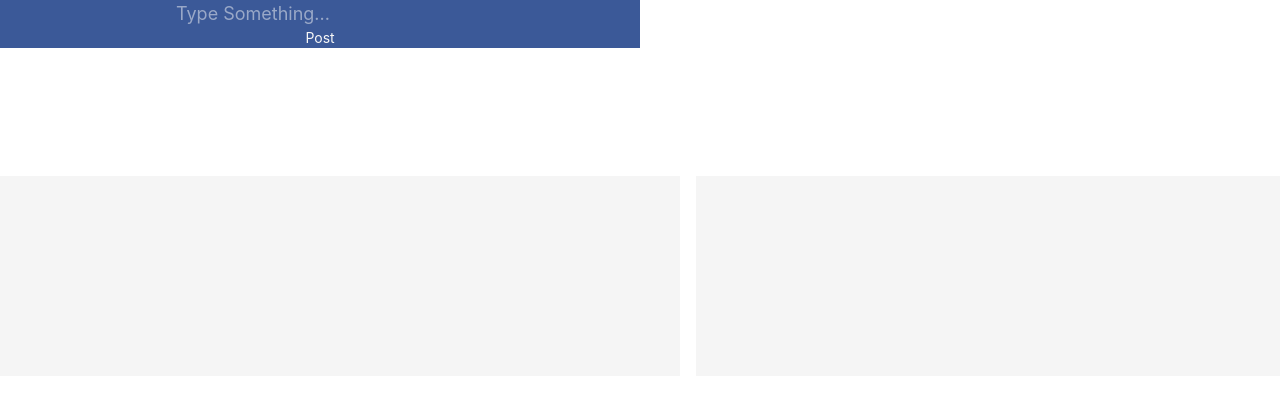
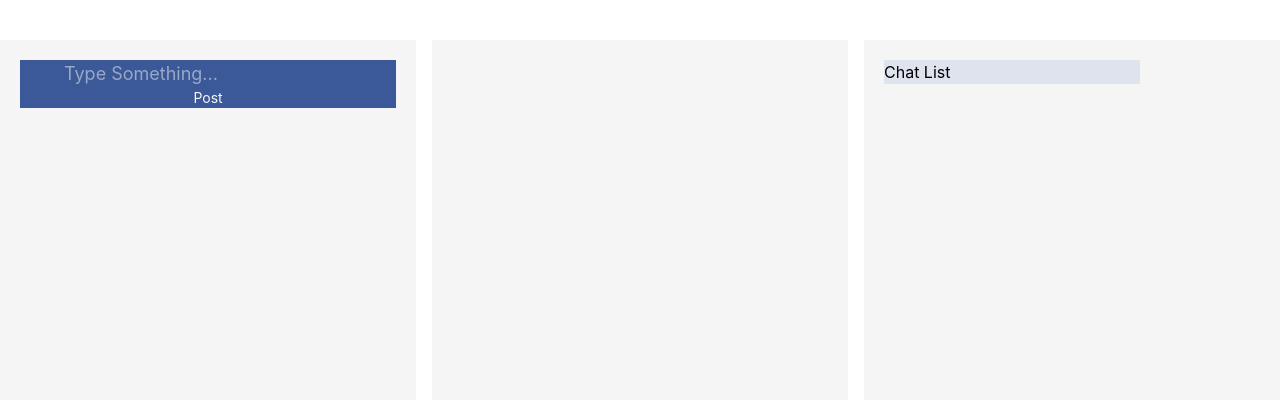
Before and after one commit to chro11os/facebook_clone_js, a website built with Vite: page index.html in a window 1280 px wide. Built offline with nearby package versions, Linux system fonts and the light colour scheme.

Commit message:
mac-commit

```diff
--- a/index.html
+++ b/index.html
@@ -9,10 +9,14 @@
 </head>
 
 <body>
+    <div class="navbar">
+
+    </div>
+
     <div id="app"></div>
     <script type="module" src="/src/main.js"></script>
     <div class="grid-container">
-        <div clas="grid-item">
+        <div class="grid-item">
             <div class="SubmitCard">
                 <div class="text-brand-offwhite bg-brand-accent text-sm text-shadow-gray-900 text-center">
                     <div class="text-lg">
@@ -35,7 +39,11 @@
         </div>
 
         <div class="grid-item">
-
+            <div class="ChatList">
+                <div class="bg-brand-accent3 text-shadow-black">
+                    Chat List
+                </div>
+            </div>
         </div>
     </div>
 </body>
--- a/src/main.js
+++ b/src/main.js
@@ -22,4 +22,8 @@ function EnterAndSubmitPost() {
     });
 };
 
+function NavigationBar() {
+
+}
+
 EnterAndSubmitPost();
--- a/src/style.css
+++ b/src/style.css
@@ -28,17 +28,29 @@ html, body {
 .grid-item {
     flex: 1 1 calc(33.333% - 11px);
     background-color: whitesmoke;
-    padding: 20px
+    padding: 20px;
 }
 
 .SubmitCard {
-    height: 20vh;
-    width: 50vw;
-    font-size: 5vh;
+    width: 100%;
+    min-height: 150px;
+    font-size: 1.25rem;
 }
 
 .FeedCard {
-    height: 20vh;
-    width: 50vw;
-    font-size: 5vh;
+    width: 100%;
+    min-height: 200px;
+    font-size: 1.25rem;
 }
+
+.ChatList {
+    height: 40vh;
+    width: 20vw;
+    font-size: 2vh;
+}
+
+.navbar {
+    height: 5vh;
+    width: fit-content;
+    justify-content: center;
+}
```
Also changed, not shown: style.css (deleted).
